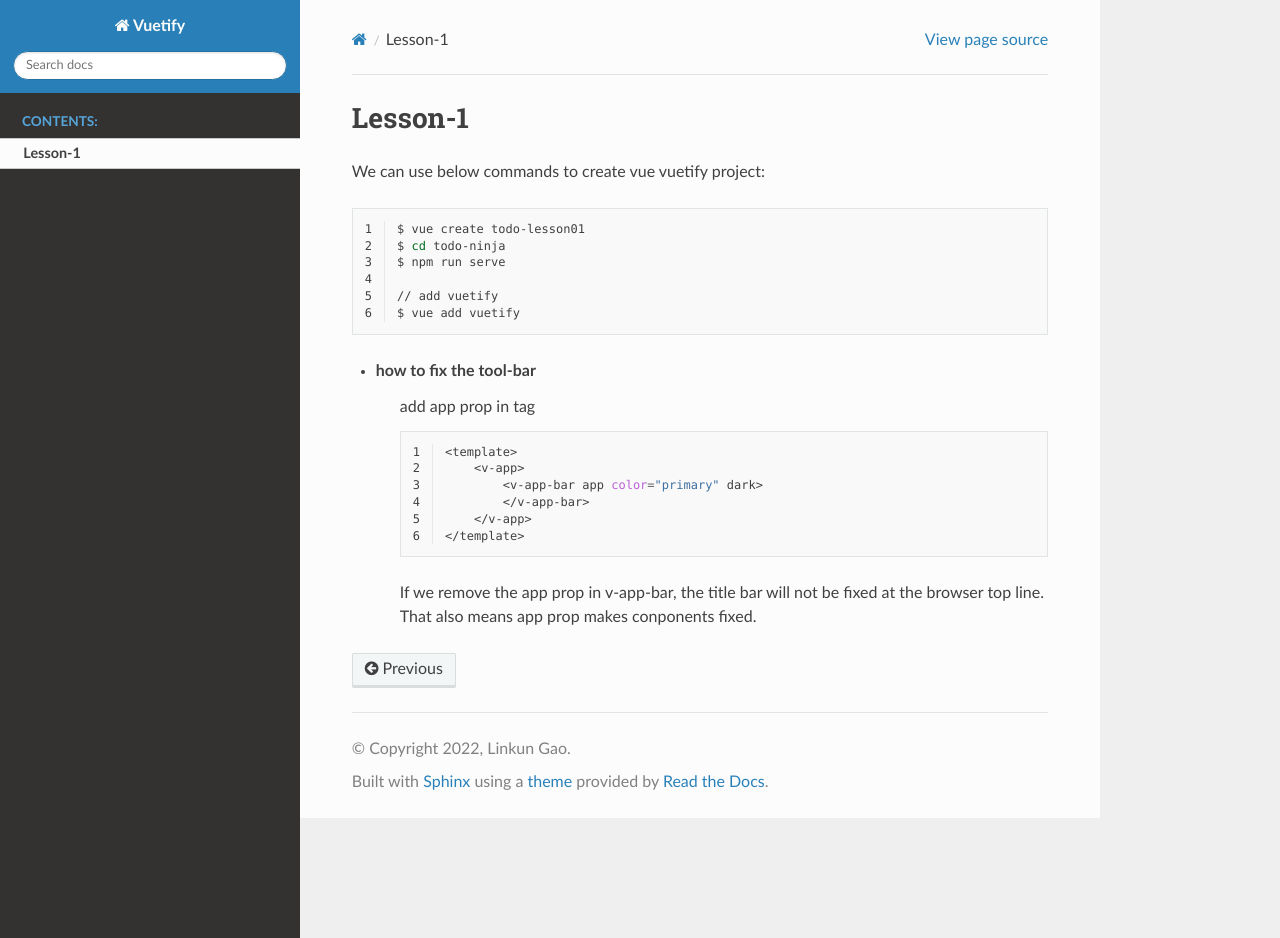
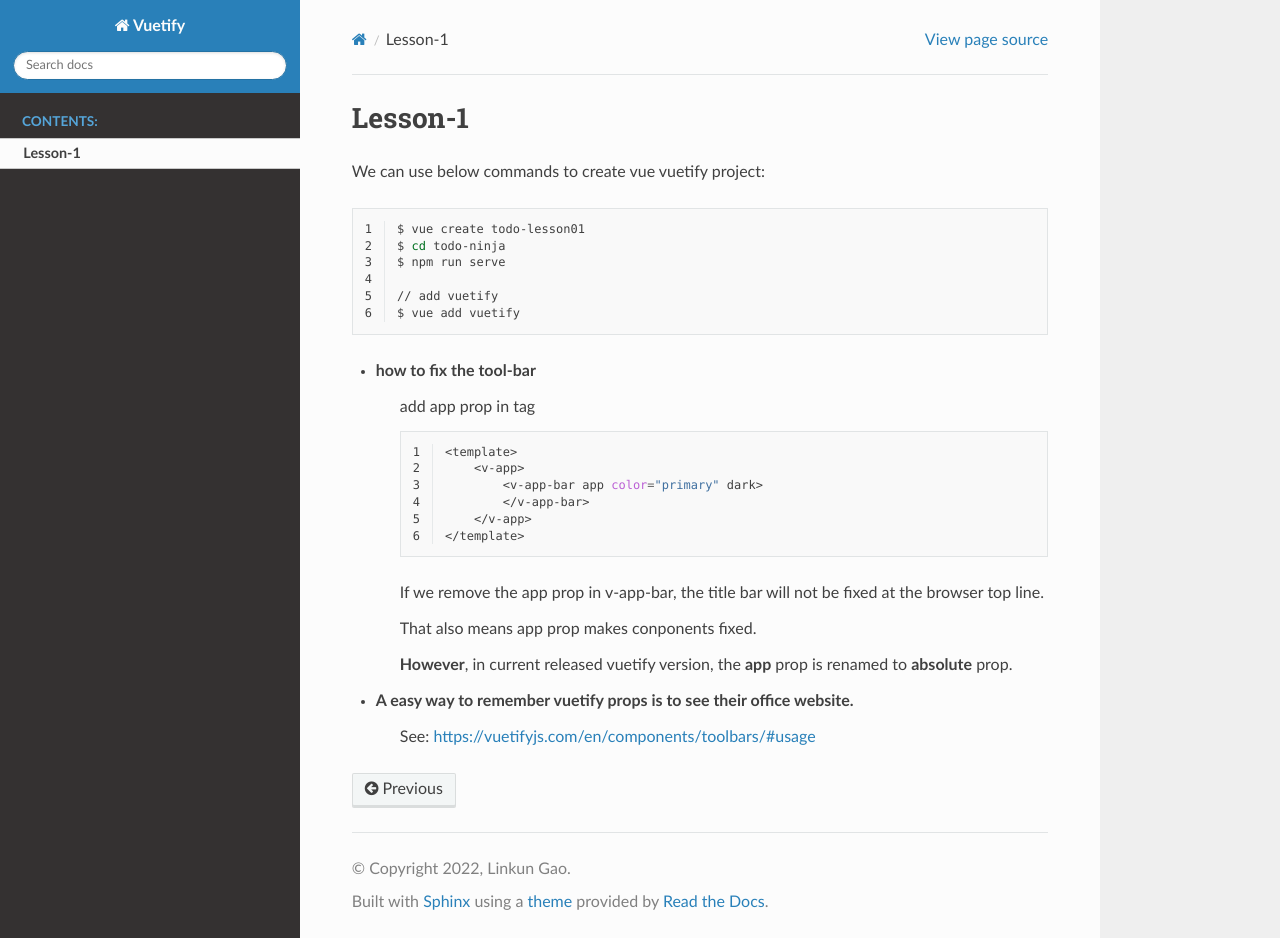
Before and after one commit to LinkunGao/vuetify-documentation, a Sphinx documentation site: the page built from docs/source/lesson-1/index.rst, in a window 1280 px wide and 938 px high. Built offline with Sphinx 7.4.7 and the Read the Docs theme 2.0.0, drawn with Linux system fonts in a browser that asks for light colours.

Commit message:
update app to absolute, check the vuetify version when developed a vue vuetify project

```diff
--- a/docs/source/lesson-1/index.rst
+++ b/docs/source/lesson-1/index.rst
@@ -25,5 +25,12 @@ We can use below commands to create vue vuetify project:
                 </v-app-bar>
             </v-app>
         </template>
+
     If we remove the app prop in v-app-bar, the title bar will not be fixed at the browser top line.
+
     That also means app prop makes conponents fixed.
+
+    **However**, in current released vuetify version, the **app** prop is renamed to **absolute** prop.
+
+- A easy way to remember vuetify props is to see their office website.
+    See: https://vuetifyjs.com/en/components/toolbars/#usage
```
